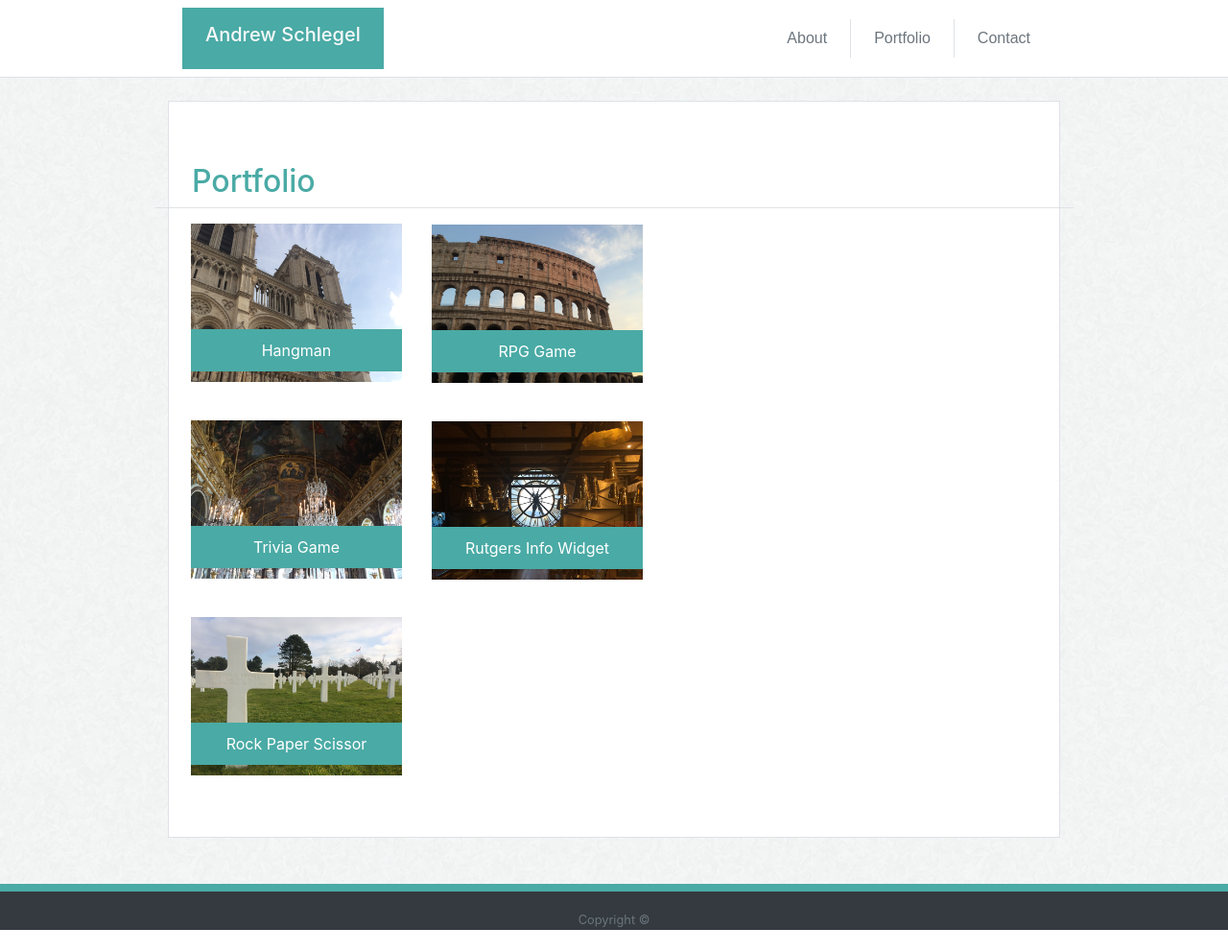
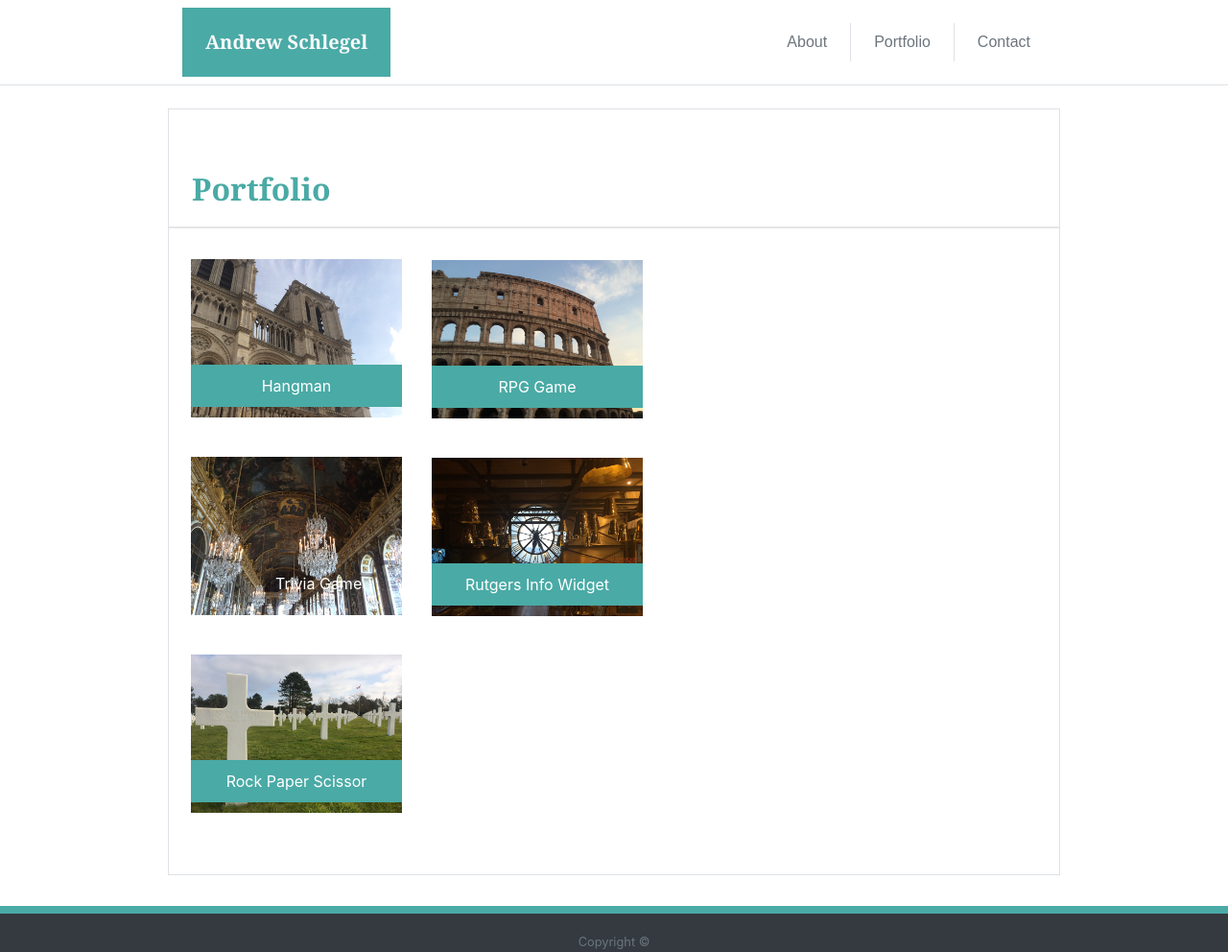
Before and after one commit to aschlegel09/Bootstrap-Portfolio, a plain HTML site: page portfolio.html in a window 1280 px wide. Shown: the whole page at 96% size. Before the commit the page ends 969 px from the top, so only its background shows below. Drawn offline with nearby package versions, Linux system fonts and the light colour scheme.

Commit message:
Update portfolio.html

```diff
--- a/portfolio.html
+++ b/portfolio.html
@@ -11,12 +11,12 @@
     <title>My Portfolio</title>
 </head>
 
-<body background="assets/images/paper_fibers.png">
-    <nav class="border-bottom navbar navbar-expand-lg bg-white">
+<body>
+    <nav class="border-bottom navbar navbar-expand-lg bg-white" id="no-ptb">
         <div class="container" style="width: 960px">
-            <div class="col-md-8">
-                <div class="position-relative pb-2 pt-2 float-left pr-2" id="teal">
-                    <h3 class="ml-4 navbar-brand text-light">Andrew Schlegel</h3>
+            <div class="col-md-8" id="pl-fix">
+                <div class="position-relative pb-2 pt-3 float-left pr-2" id="teal">
+                    <h3 class="ml-4 navbar-brand text-light font-weight-bold" style="font-family: 'Georgia', Times, Times New Roman, serif;">Andrew Schlegel</h3>
                 </div>
             </div>
             <div class="col-md-4">
@@ -39,25 +39,26 @@
         </div>
     </nav>
     <div class="wrapper container" style="width:960px">
-        <div class="mt-4 mb-5 bg-white flexe border jumbotron jumbotron-fluid center">
-            <div class="row border-bottom">
-                <div class="col-md-4">
-                    <h2 class="ml-4 teal">Portfolio</h2>
+        <div class="mt-4 bg-white flex border jumbotron jumbotron-fluid center" id="jumbo-fix">
+            <div class="row" id="pt-fix">
+                <div class="col-md-12">
+                    <h2 class="ml-4 teal font-weight-bold" style="margin-bottom: 20px; font-family: 'Georgia', Times, Times New Roman, serif;">Portfolio</h2>
+                    <hr style="border-width: 2px">
                 </div>
             </div>
             <div class="mt-3 row">
                 <div class="col-md-12">
                     <div class="col-md-4">
-                        <img class=" float-left ml-2" width="220px" src="assets/images/port1.png">
+                        <img class="float-left ml-2 img-responsive" width="220px" src="assets/images/port1.png">
                         <div class="card-img-overlay text-white" >
-                            <p class="card-text text-center" id="tealdiv1" style="margin-top: 33.33%;margin-left: 3px; padding-top: 10px; padding-bottom: 10px">Hangman</p>
+                            <p class="card-text text-center" id="tealdiv" style="margin-top: 33.33%;margin-left: 3px; padding-top: 10px; padding-bottom: 10px">Hangman</p>
                         </div>
                     </div>
                     <div class="card no-border col-md-4">
-                        <img class="float-left ml-3 position-absolute" width="220px" src="assets/images/port2.png">
+                        <img class="float-left ml-3 img-responsive" width="220px" src="assets/images/port2.png">
 
                         <div class="card-img-overlay text-white"  >
-                            <p class="card-text text-center" id="tealdiv1" style="margin-top: 33.33%; margin-left: 11px; padding-top: 10px; padding-bottom: 10px">RPG Game</p>
+                            <p class="card-text text-center" id="tealdiv3" style="margin-top: 33.33%; margin-left: 11px; padding-top: 10px; padding-bottom: 10px">RPG Game</p>
                         </div>
                     </div>
                 </div>
@@ -66,17 +67,17 @@
             <div class="mt-3 row">
                 <div class="col-md-12">
                     <div class="col-md-4">
-                        <img class=" float-left ml-2 img-fluid" width="220px" src="assets/images/port3.png">
+                        <img class="float-left ml-2 img-responsive" width="220px" src="assets/images/port3.png">
 
                         <div class="card-img-overlay text-white" >
-                            <p class="card-text text-center" id="tealdiv1" style="margin-top: 33.33%;margin-left: 3px; padding-top: 10px; padding-bottom: 10px">Trivia Game<p>
+                            <p class="card-text text-center" id="tealdiv4" style="margin-top: 33.33%;margin-left: 3px; padding-top: 10px; padding-bottom: 10px">Trivia Game</p>
                         </div>
                     </div>
                     <div class="card no-border col-md-4">
-                        <img class=" float-left ml-3 position-absolute" width="220px" src="assets/images/port4.png">
+                        <img class="float-left ml-3 img-responsive" width="220px" src="assets/images/port4.png">
 
                         <div class="card-img-overlay text-white position-absolute " >
-                            <p class="card-text text-center" id="tealdiv1" style="margin-top: 33.33%;margin-left: 11px; padding-top: 10px; padding-bottom: 10px">Rutgers Info Widget</p>
+                            <p class="card-text text-center" id="tealdiv2" style="margin-top: 33.33%;margin-left: 11px; padding-top: 10px; padding-bottom: 10px">Rutgers Info Widget</p>
                         </div>
                     </div>
                 </div>
@@ -85,10 +86,10 @@
             <div class="mt-3 row">
                 <div class="col-md-12">
                     <div class="col-md-4">
-                        <img class="float-left ml-2" width="220px" src="assets/images/port5.png">
+                        <img class="float-left ml-2 img-responsive" width="220px" src="assets/images/port5.png">
 
                         <div class="card-img-overlay text-white">
-                            <p class="card-text text-center" id="tealdiv" style="margin-top: 33.33%; margin-left: 3px; padding-top: 10px; padding-bottom: 10px">Rock Paper Scissor</p>
+                            <p class="card-text text-center" id="tealdiv1" style="margin-top: 33.33%; margin-left: 3px; padding-top: 10px; padding-bottom: 10px">Rock Paper Scissor</p>
                         </div>
                     </div>
                 </div>
@@ -96,20 +97,22 @@
         </div>
     </div>
 
+    <footer class="footer" style="bottom: 0; width: 100%;" id="footer">
     <div class="row">
         <div class="col-md-12">
-            <div class="pt-2" id="teal3"></div>
+            	<div class="pt-2" id="teal3"></div>
+
+        		<div class="row">
+        			<div class="col-md-12">
+            			<div class="span12 text-center pt-3 bg-dark">
+                			<span class="text-muted small">Copyright &copy;</span>
+            			</div>
+					</div>
+   				</div>
         </div>
     </div>
-    <div class="row">
-        <div class="col-md-12">
-            <div class="span12 text-center pt-3 bg-dark footer navbar-fixed-bottom">
-                <span class="text-muted small">Copyright &copy;</span>
-            </div>
-        </div>
 
-    </div>
-    </div>
+</footer>
 </body>
 
 </html>
```
